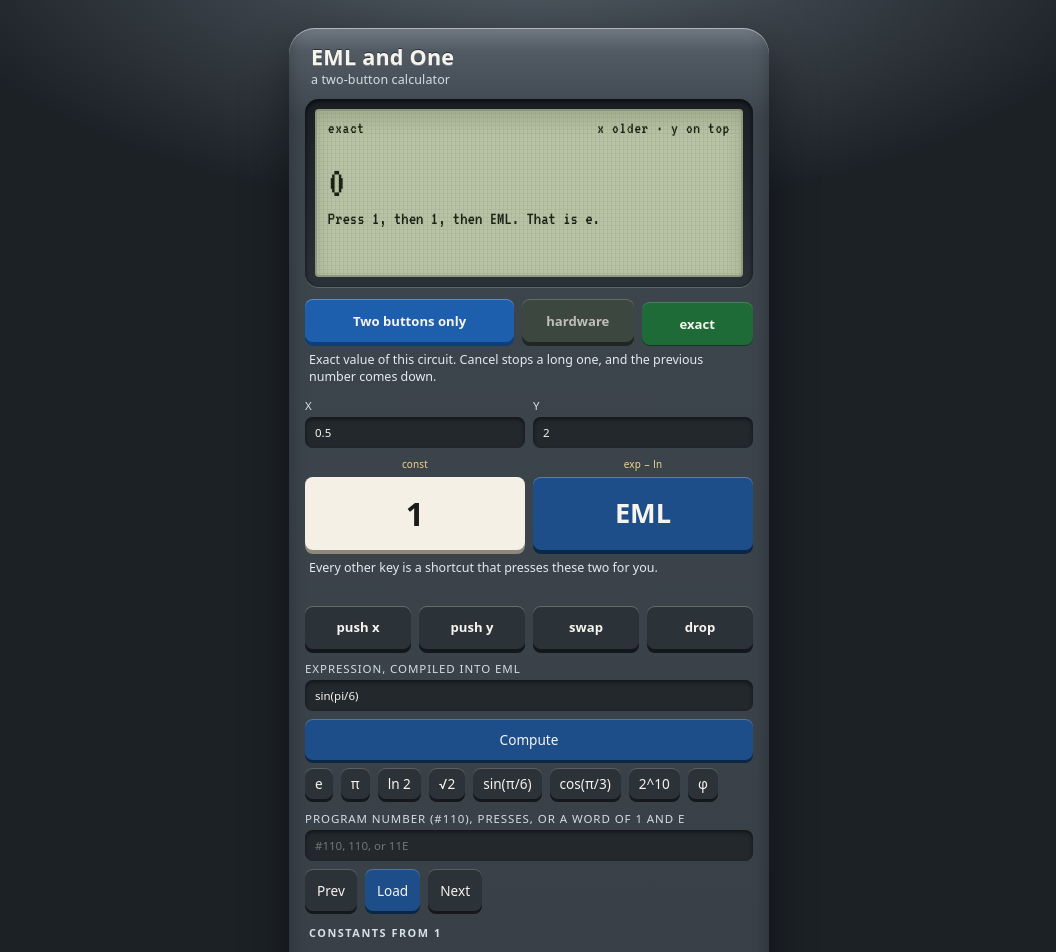
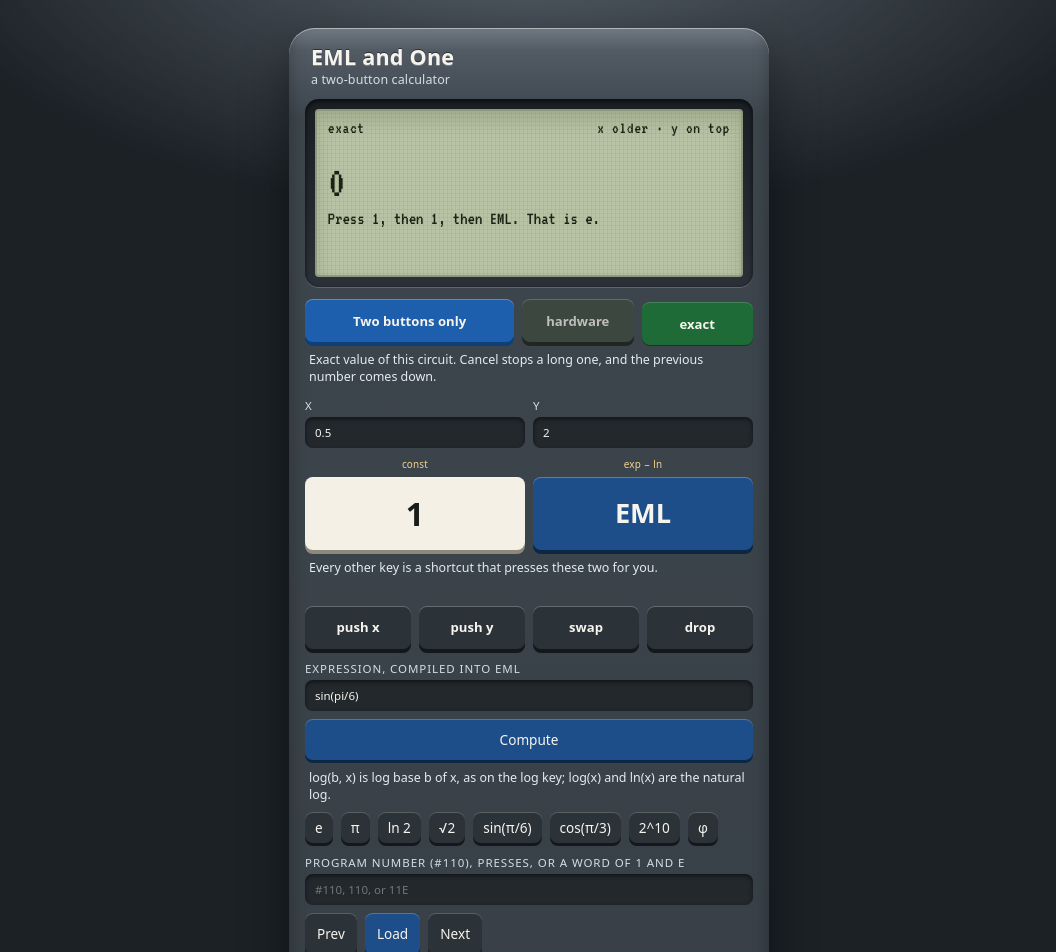
Before and after one commit to benskott42/eml-and-one, a Next.js app: page / in a window 1280 px wide. Shown: the top 952 px of the page, without its empty margins (111-1167 px from the left). Built offline with nearby package versions, Linux system fonts and the light colour scheme.

Commit message:
UI: say that log(b, x) is log base b of x
Co-Authored-By: Claude Opus 5.5 <noreply@anthropic.com>

```diff
--- a/components/EmlCalculator.tsx
+++ b/components/EmlCalculator.tsx
@@ -1570,6 +1570,7 @@ export function EmlCalculator({ initialKeys }: { initialKeys?: KeyTables } = {})
               Compute
             </button>
           </form>
+          <p className="ti-caption">log(b, x) is log base b of x, as on the log key; log(x) and ln(x) are the natural log.</p>
           <div className="ti-chips">
             {EXAMPLES.map((example) => (
               <button
```
Also changed, not shown: 1 other file (tests, documents, lock files or other folders).
